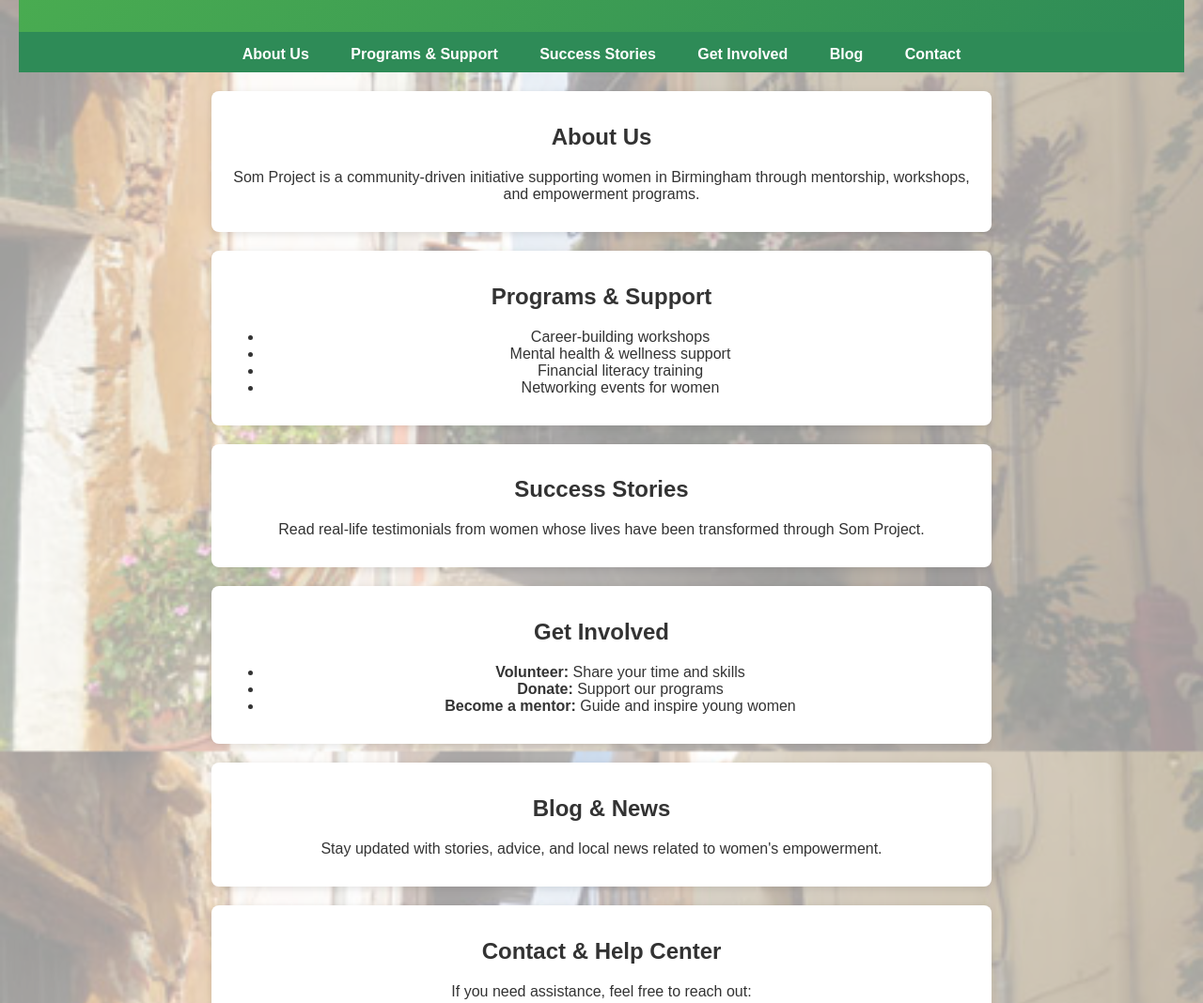
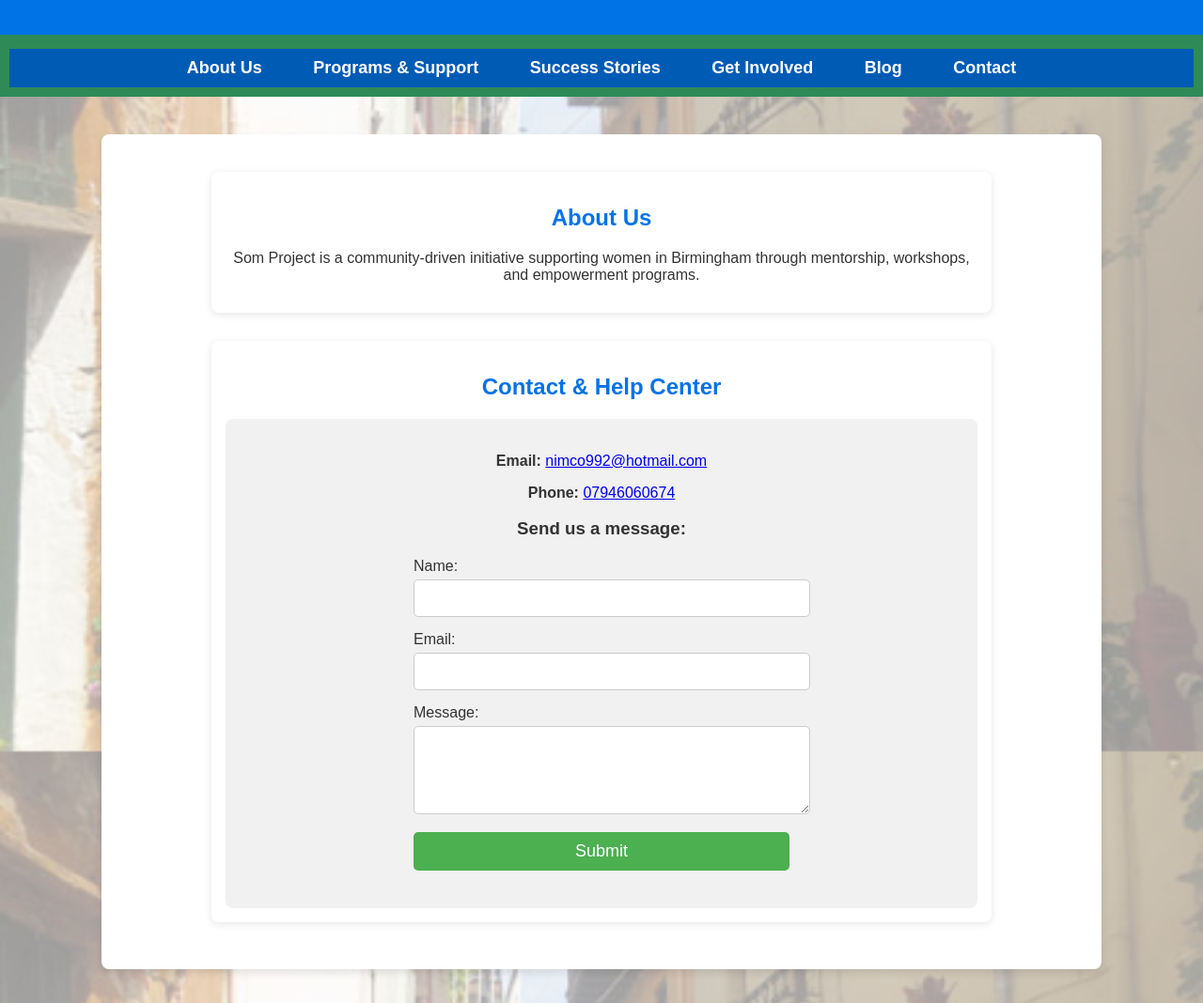
Before and after one commit to ozzyib/somproject.github.io, a plain HTML site: page index.html in a window 1280 px wide. Shown: the part 160-1228 px from the top of the page at 94% size. Drawn offline with Linux system fonts and the light colour scheme.

Commit message:
add enhanced readability/better nav bar

```diff
--- a/index.html
+++ b/index.html
@@ -6,6 +6,105 @@
     <meta name="viewport" content="width=device-width, initial-scale=1.0">
     <title>Som Project - Supporting Local Women</title>
     <link rel="stylesheet" href="styles.css">
+    <style>
+        body {
+            font-family: Arial, sans-serif;
+            background-color: #f9f9f9;
+            color: #333;
+            margin: 0;
+            padding: 0;
+        }
+
+        header {
+            background: #0073e6;
+            color: white;
+            text-align: center;
+            padding: 20px;
+            font-size: 22px;
+            box-shadow: 0 4px 8px rgba(0, 0, 0, 0.2);
+        }
+
+        nav ul {
+            background: #005bb5;
+            padding: 10px;
+            text-align: center;
+            list-style: none;
+            margin: 0;
+        }
+
+        nav ul li {
+            display: inline;
+            margin: 0 15px;
+        }
+
+        nav ul li a {
+            color: white;
+            text-decoration: none;
+            font-size: 18px;
+            font-weight: bold;
+        }
+
+        main {
+            width: 80%;
+            margin: 40px auto;
+            background: white;
+            padding: 20px;
+            border-radius: 8px;
+            box-shadow: 0 4px 8px rgba(0, 0, 0, 0.1);
+        }
+
+        section {
+            margin-bottom: 30px;
+        }
+
+        h2 {
+            color: #0073e6;
+        }
+
+        ul {
+            padding-left: 20px;
+        }
+
+        .contact-form {
+            background: #f1f1f1;
+            padding: 20px;
+            border-radius: 8px;
+        }
+
+        input,
+        textarea {
+            width: 100%;
+            padding: 10px;
+            margin-top: 5px;
+            border: 1px solid #ccc;
+            border-radius: 5px;
+            font-size: 16px;
+        }
+
+        button {
+            background: #0073e6;
+            color: white;
+            padding: 12px;
+            font-size: 18px;
+            border: none;
+            border-radius: 5px;
+            cursor: pointer;
+            width: 100%;
+            transition: background 0.3s ease;
+        }
+
+        button:hover {
+            background: #005bb5;
+        }
+
+        footer {
+            text-align: center;
+            background: #333;
+            color: white;
+            padding: 15px;
+            font-size: 14px;
+        }
+    </style>
 </head>
 
 <body>
@@ -32,38 +131,9 @@
                 workshops, and empowerment programs.</p>
         </section>
 
-        <section id="programs">
-            <h2>Programs & Support</h2>
-            <ul>
-                <li>Career-building workshops</li>
-                <li>Mental health & wellness support</li>
-                <li>Financial literacy training</li>
-                <li>Networking events for women</li>
-            </ul>
-        </section>
-
-        <section id="stories">
-            <h2>Success Stories</h2>
-            <p>Read real-life testimonials from women whose lives have been transformed through Som Project.</p>
-        </section>
-
-        <section id="involvement">
-            <h2>Get Involved</h2>
-            <ul>
-                <li><b>Volunteer:</b> Share your time and skills</li>
-                <li><b>Donate:</b> Support our programs</li>
-                <li><b>Become a mentor:</b> Guide and inspire young women</li>
-            </ul>
-        </section>
-
-        <section id="blog">
-            <h2>Blog & News</h2>
-            <p>Stay updated with stories, advice, and local news related to women's empowerment.</p>
-        </section>
-
         <section id="contact">
             <h2>Contact & Help Center</h2>
-            <p>If you need assistance, feel free to reach out:</p>
+            <div class="contact-form">
                 <p><b>Email:</b> <a href="mailto:nimco992@hotmail.com">nimco992@hotmail.com</a></p>
                 <p><b>Phone:</b> <a href="tel:07946060674">07946060674</a></p>
 
@@ -71,24 +141,22 @@
                 <form action="#" method="post">
                     <label for="name">Name:</label>
                     <input type="text" id="name" name="name" required>
-                <br>
+
                     <label for="email">Email:</label>
                     <input type="email" id="email" name="email" required>
-                <br>
+
                     <label for="message">Message:</label>
                     <textarea id="message" name="message" rows="4" required></textarea>
-                <br>
+
                     <button type="submit">Submit</button>
                 </form>
+            </div>
         </section>
-
     </main>
 
     <footer>
         <p>&copy; 2025 Som Project. Empowering Women in Birmingham.</p>
     </footer>
-
-    <script src="script.js"></script>
 </body>
 
 </html>
```
Lines whose indentation alone changed are shown as unchanged.
